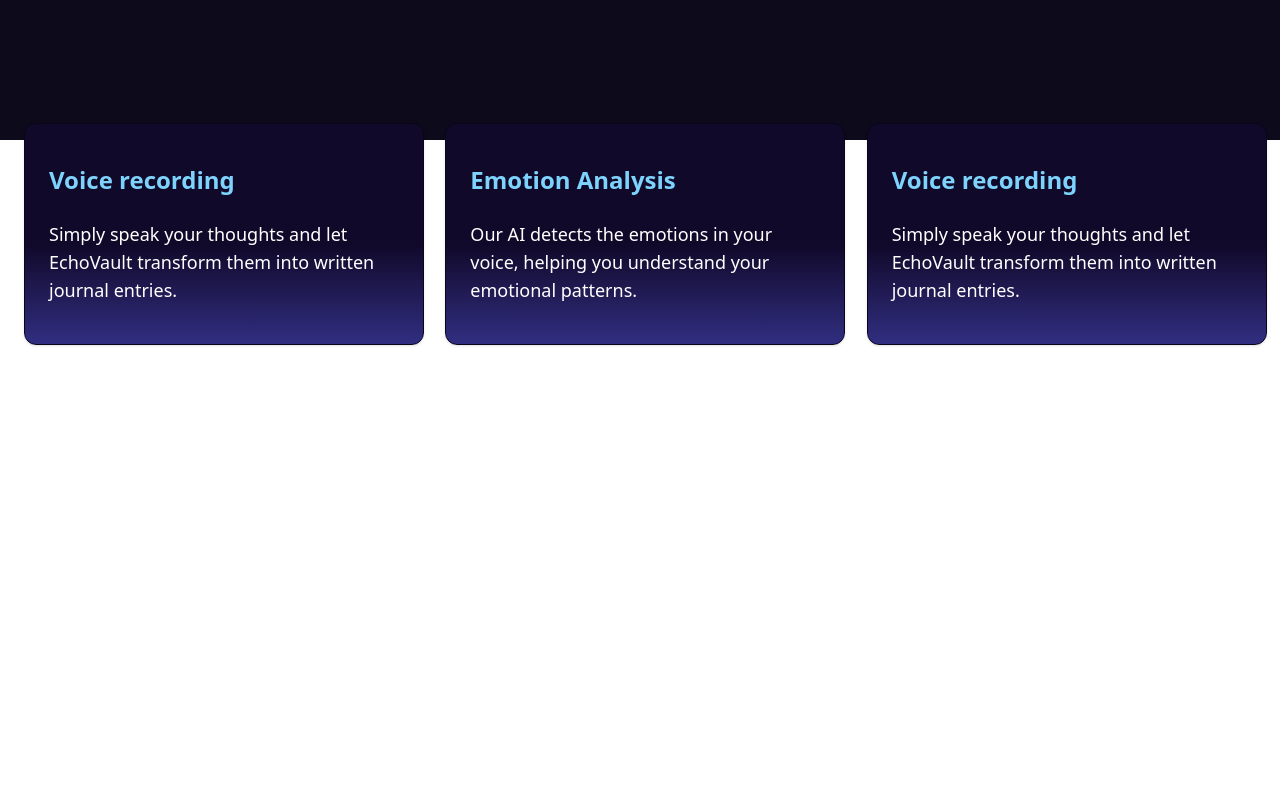
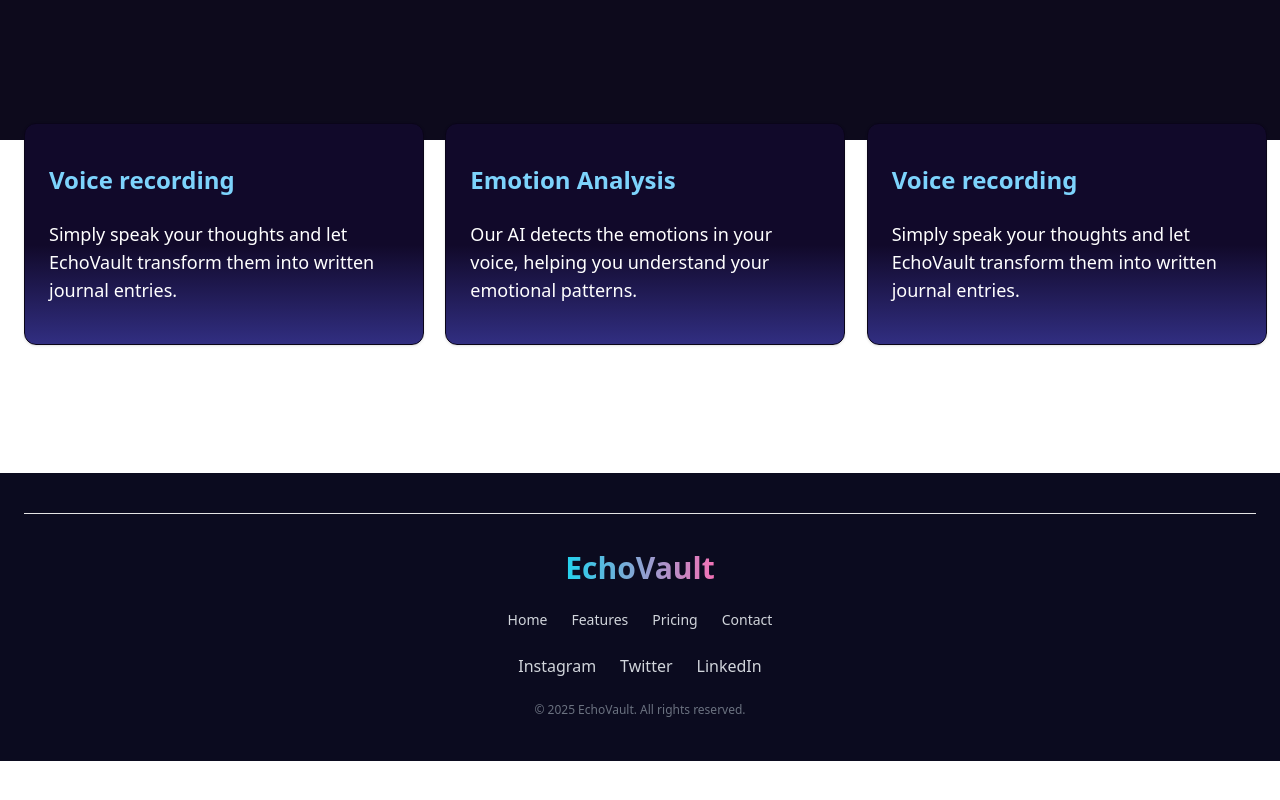
Before and after one commit to Aayush-Bindal/EchoVault, a Next.js app: page / in a window 1280 px wide. Shown: the part 660-1460 px from the top of the page. After the commit the page ends 1421 px from the top, so only its background shows below. Built offline with nearby package versions, Linux system fonts and the light colour scheme.

Commit message:
added a footer

```diff
--- /dev/null
+++ b/app/_components/Footer.js
@@ -0,0 +1,45 @@
+function Footer() {
+  return (
+    <footer className="bg-[#0B0B1F] text-[#d1d5db] px-6 py-10 w-full h-72">
+      <hr />
+      <div className="max-w-7xl mx-auto flex flex-col items-center space-y-6 pt-9">
+        <h2 className="text-3xl font-bold text-transparent bg-clip-text bg-gradient-to-r from-cyan-400 via-purple-400 to-pink-400">
+          EchoVault
+        </h2>
+
+        <div className="flex flex-wrap justify-center gap-6 text-sm">
+          <a href="#" className="hover:underline hover:text-white transition">
+            Home
+          </a>
+          <a href="#" className="hover:underline hover:text-white transition">
+            Features
+          </a>
+          <a href="#" className="hover:underline hover:text-white transition">
+            Pricing
+          </a>
+          <a href="#" className="hover:underline hover:text-white transition">
+            Contact
+          </a>
+        </div>
+
+        <div className="flex space-x-6 mt-4">
+          <a href="#" className="hover:text-cyan-400 transition">
+            Instagram
+          </a>
+          <a href="#" className="hover:text-purple-400 transition">
+            Twitter
+          </a>
+          <a href="#" className="hover:text-pink-400 transition">
+            LinkedIn
+          </a>
+        </div>
+
+        <p className="text-xs text-gray-500 mt-6">
+          © 2025 EchoVault. All rights reserved.
+        </p>
+      </div>
+    </footer>
+  );
+}
+
+export default Footer;
--- a/app/layout.js
+++ b/app/layout.js
@@ -1,3 +1,4 @@
+import Footer from "./_components/Footer";
 import "./globals.css";
 
 export const metadata = {
@@ -11,6 +12,7 @@
       <body>
         <div className="fixed top-0 z-[-2] h-screen w-screen bg-[#0D0A1C] bg-[radial-gradient(ellipse_80%_80%_at_50%_-20%,rgba(123,97,255,0.3),rgba(255,255,255,0))]"></div>
         {children}
+        <Footer />
       </body>
     </html>
   );
--- a/app/page.js
+++ b/app/page.js
@@ -6,7 +6,7 @@
 
 function page() {
   return (
-    <div className="h-[5000px]">
+    <div className="">
       <Navbar />
       <div className="pt-48 flex flex-col items-center">
         <Badge
@@ -35,7 +35,7 @@
           </Button>
         </div>
 
-        <div className="mt-40 grid grid-cols-1 gap-8 px-6 sm:grid-cols-2 lg:grid-cols-3">
+        <div className="mt-40 grid grid-cols-1 gap-8 px-6 sm:grid-cols-2 lg:grid-cols-3 mb-32">
           <FeatureCard
             header={"Voice recording"}
             content={
```
